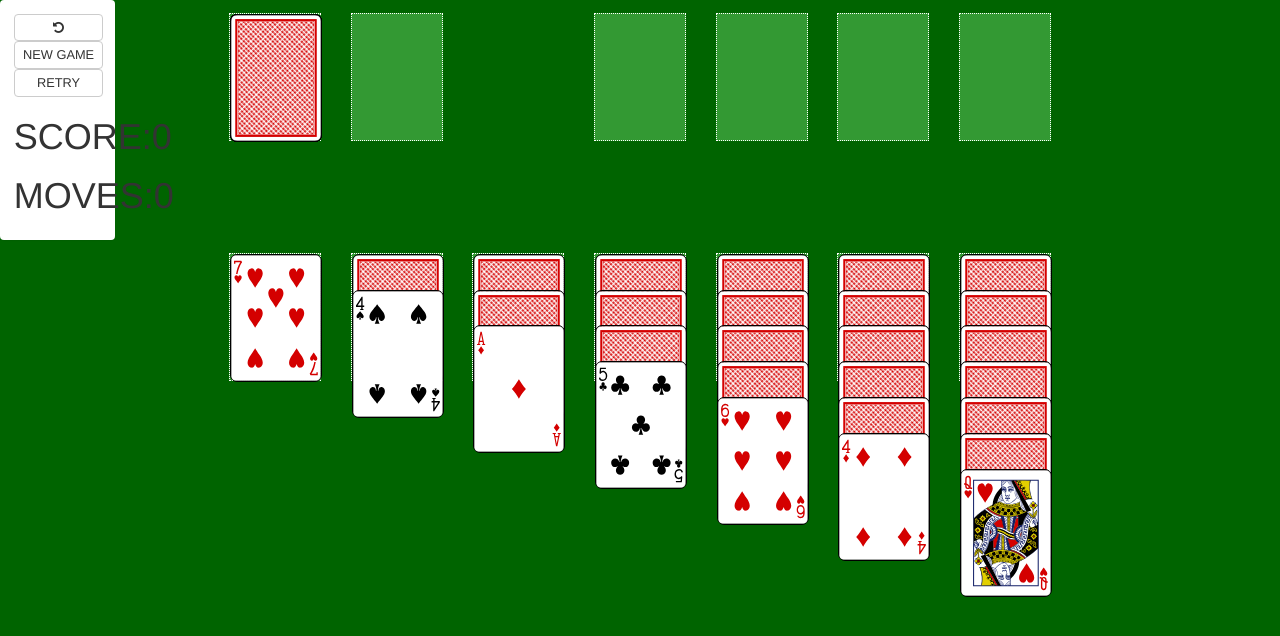
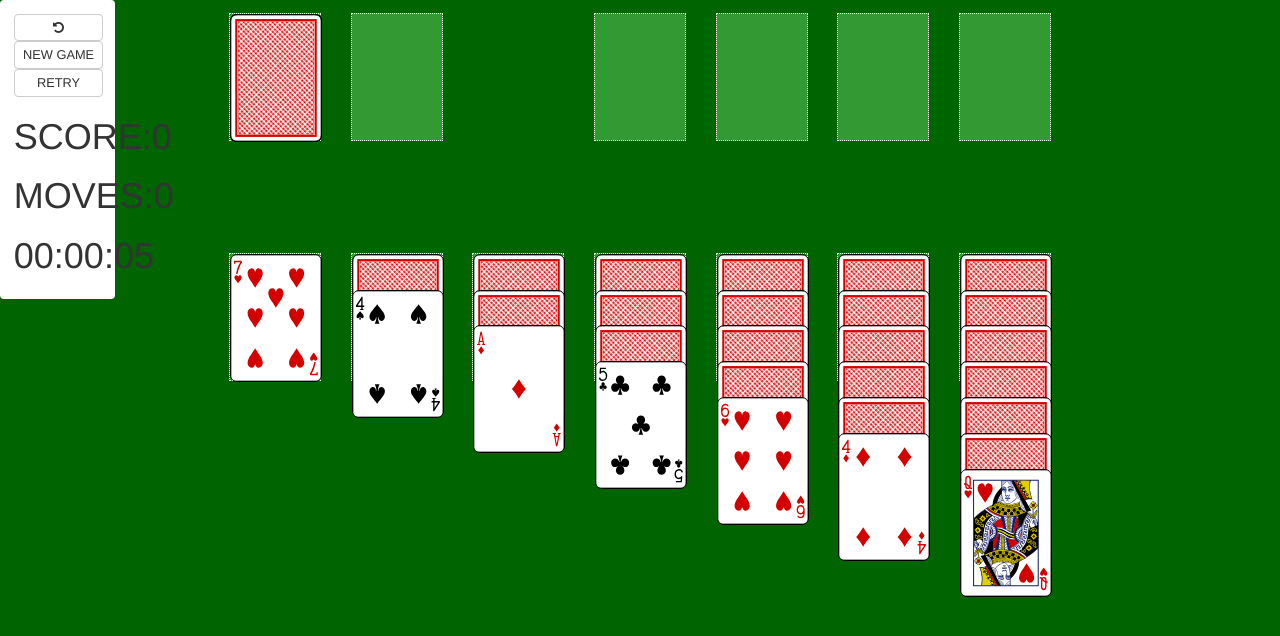
Before and after one commit to mcekiera/Solitaire, a website: page index.html in a window 1280 px wide. Drawn offline with nearby package versions, Linux system fonts and the light colour scheme.

Commit message:
timer and time penalty

```diff
--- a/index.html
+++ b/index.html
@@ -99,6 +99,7 @@
                 <div class="score">
                     <h1>SCORE:<span id="js-points">0</span></h1>
                     <h1>MOVES:<span id="js-moves">0</span></h1>
+                    <h1 id="js-time">00:00:00</h1>
                 </div>
             </div>
         </div>
@@ -114,6 +115,7 @@
     <script src="js/board.js" type="text/javascript"></script>
     <script src="js/rulebook.js" type="text/javascript"></script>
     <script src="js/score.js" type="text/javascript"></script>
+    <script src="js/timer.js" type="text/javascript"></script>
     <script src="js/main.js" type="text/javascript"></script>
     </body>
 </html>
--- a/js/board.js
+++ b/js/board.js
@@ -49,7 +49,7 @@ SOLITAIRE.Board = function (deck, piles, deal, rulebook, table) {
 		}
 	};
 
-	var createScoreCard = function(){
+	var setScoreCard = function(){
 		var model = new SOLITAIRE.ScoreModel(table);
 		var view = new SOLITAIRE.ScoreView(model, $('#js-points'), $('#js-moves'));
 		var controller = new SOLITAIRE.ScoreController(model, view);
@@ -57,6 +57,14 @@ SOLITAIRE.Board = function (deck, piles, deal, rulebook, table) {
 		$('#js-board').on('points', function (event, args) {
 			controller.countPoints(args);
 		});
+	};
+
+	var setTimer = function () {
+		var model = new SOLITAIRE.TimerModel();
+		var view = new SOLITAIRE.TimerView(model, $('#js-time'));
+		var controller = new SOLITAIRE.TimerController(model, view);
+
+		controller.init();
 	};
 
 	var uncoverLast = function () {
@@ -179,7 +187,8 @@ SOLITAIRE.Board = function (deck, piles, deal, rulebook, table) {
 		dealFromStack();
 		setRules();
 		cleanMoves();
-		createScoreCard();
+		setScoreCard();
+		setTimer();
 
 		$('#js-revert').click(function () {
 			var move = moves.pop();
--- a/js/main.js
+++ b/js/main.js
@@ -1,6 +1 @@
-try {
-	SOLITAIRE.init();
-} catch (err) {
-	console.log(err);
-	SOLITAIRE.newGame();
-}
+SOLITAIRE.init();
--- a/js/pile.js
+++ b/js/pile.js
@@ -125,7 +125,7 @@ SOLITAIRE.PileController = function (model, view) {
 	this.uncoverLast = function () {
 		var card = that.getLastCard();
 		if (typeof card !== 'undefined' && card.getCovered()) {
-			view.$element.trigger('points', { uncover: true });
+			view.$element.trigger('points', { direct: true });
 			card.uncover();
 		}
 	};
--- a/js/score.js
+++ b/js/score.js
@@ -43,8 +43,8 @@ SOLITAIRE.ScoreController = function (model, view) {
 
 	this.countPoints = function(args) {
 		"use strict";
-		if(args.uncover) {
-			model.updatePoints(5, false);
+		if(args.direct) {
+			model.updatePoints(args.direct, false);
 		} else if (!args.revert) {
 			model.updatePoints(scoreMove(args), true);
 		} else {
--- /dev/null
+++ b/js/timer.js
@@ -0,0 +1,69 @@
+SOLITAIRE.TimerModel = function () {
+	var that = this;
+
+	var hours = {
+		val: 0,
+		increment: function () {
+			this.val += 1;
+		}
+	};
+
+	var minutes = {
+		val: 0,
+		increment: function () {
+			this.val += 1;
+			if (this.val === 60) {
+				this.val = 0;
+				hours.increment();
+			}
+		}
+	};
+
+	var seconds = {
+		val: 0,
+		increment: function () {
+			this.val += 1;
+			if (this.val === 60) {
+				this.val = 0;
+				minutes.increment();
+			}
+		}
+	};
+
+	var inTimeFormat = function (num) {
+		return num < 10 ? '0' + num : num;
+	}
+
+	this.addSecond = function () {
+		seconds.increment();
+		that.changed.notify({});
+	};
+
+	this.getTime = function () {
+		return inTimeFormat(hours.val) + ":" + inTimeFormat(minutes.val) + ":" + inTimeFormat(seconds.val);
+	};
+
+	this.changed = new SOLITAIRE.Event(this);
+
+};
+
+SOLITAIRE.TimerView = function (model, element) {
+	var that = this;
+	this.$element = element;
+	this.model = model;
+
+	this.model.changed.attach(function () {
+		that.$element.text(model.getTime());
+	});
+};
+
+SOLITAIRE.TimerController = function (model, view) {
+	this.getTime = model.getTime();
+	this.init = function () {
+		setInterval(model.addSecond,1000);
+		setInterval(function () {
+			view.$element.trigger('points', {direct: -2});
+		},10000);
+	};
+
+};
```
